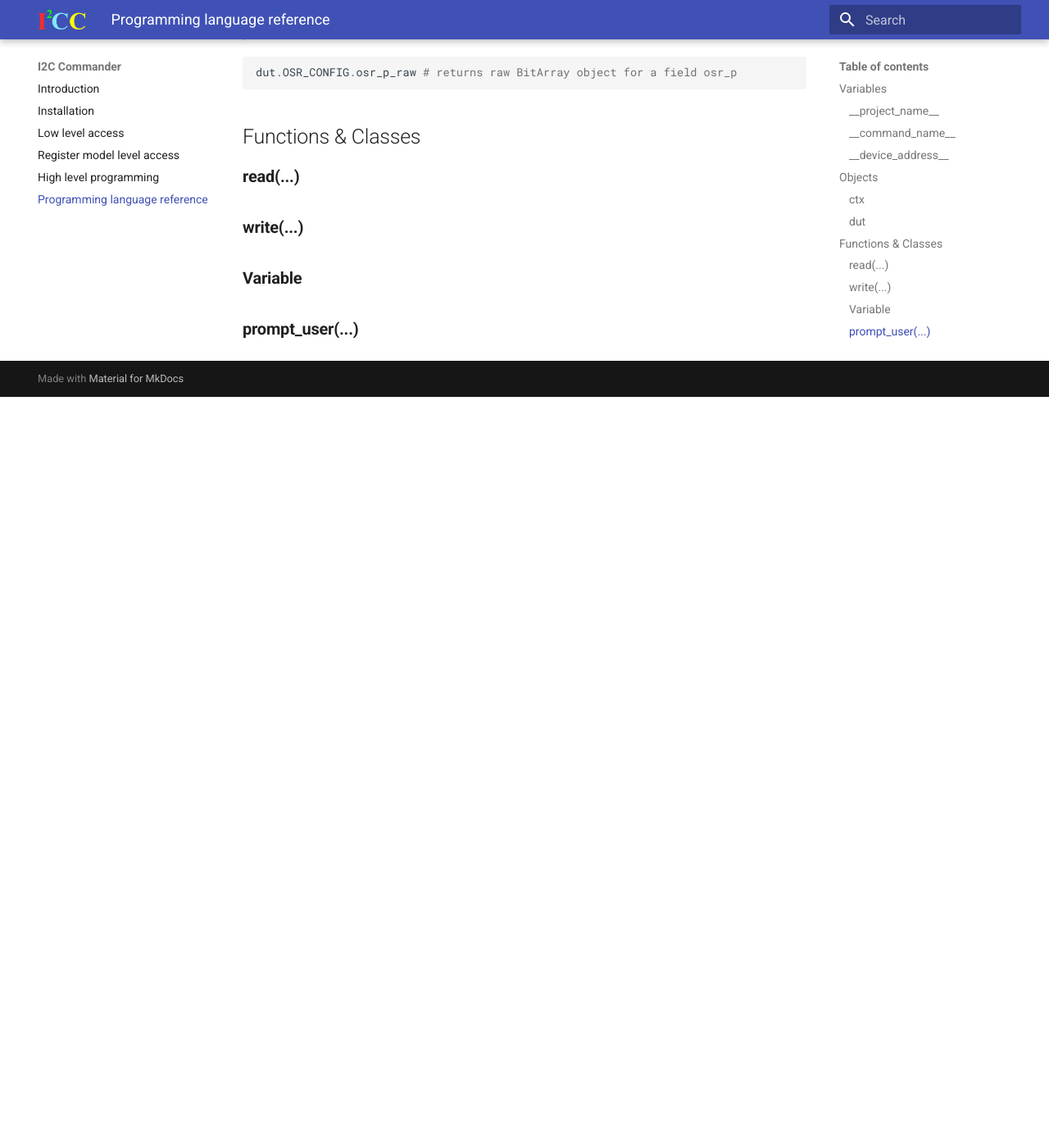
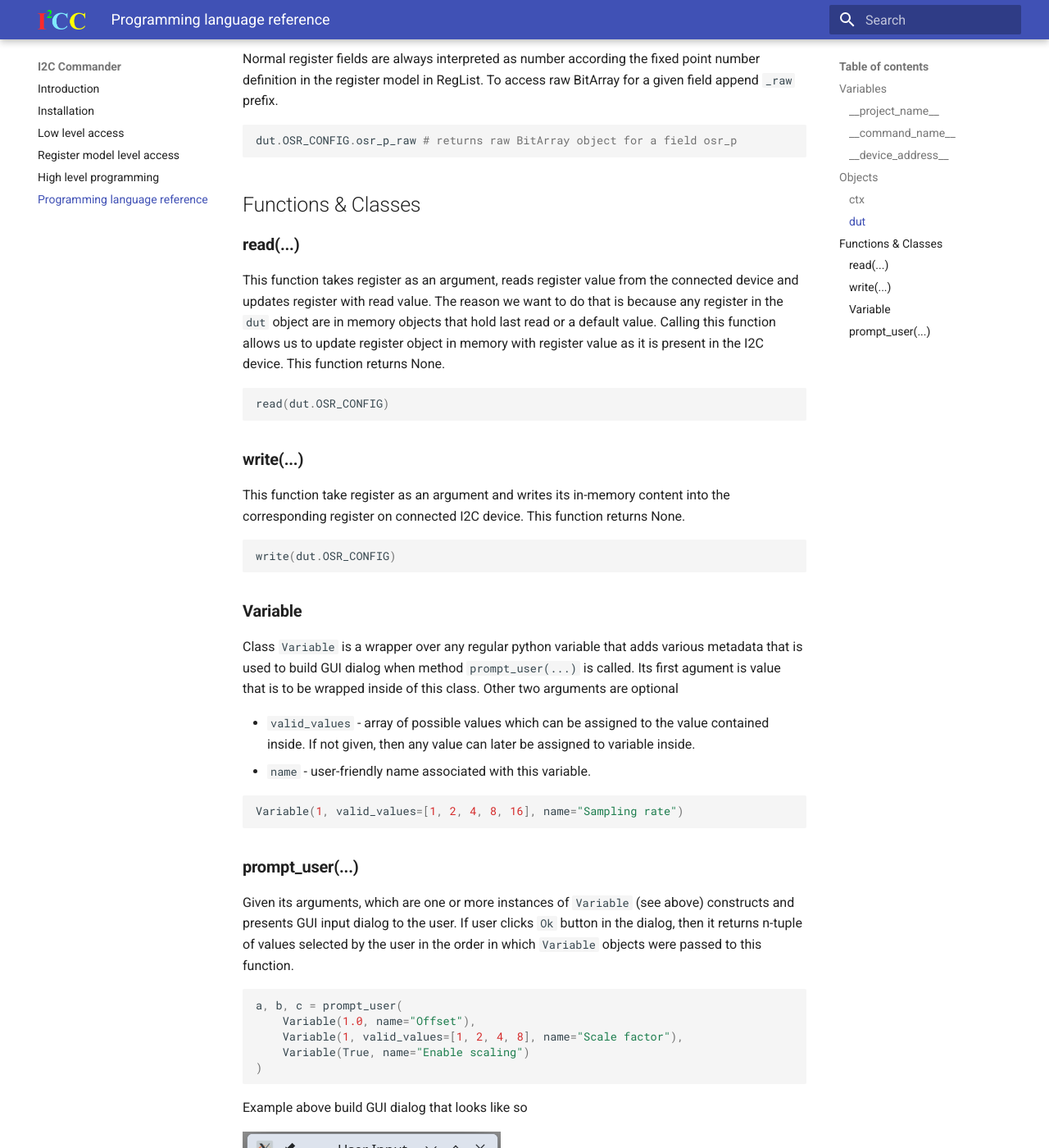
Before and after one commit to priimak/i2cc, an MkDocs documentation site: the page built from docs/prog_ref.md, in a window 1280 px wide and 1400 px high, scrolled down 1217 px. Shown: the whole window at 82% size. Built offline with MkDocs 1.6.1 and Material for MkDocs 9.7.7, drawn with Linux system fonts in a browser that asks for light colours; before the commit the page ends 1701 px from its top, so only the background shows below that; some of the changed text lies outside the part shown.

Commit message:
More docs

````diff
--- a/docs/prog_ref.md
+++ b/docs/prog_ref.md
@@ -1,3 +1,5 @@
+from tkinter import Variablefrom tkinter import Variablefrom tkinter import Variablefrom tkinter import Variable
+
 # Programming language reference
 
 Language used in the code for custom commands is Python 3.13. Below we describe in
@@ -53,8 +55,56 @@
 
 ### **read(...)**
 
+This function takes register as an argument, reads register value from the connected device
+and updates register with read value. The reason we want to do that is because any register
+in the `dut` object are in memory objects that hold last read or a default value. Calling this
+function allows us to update register object in memory with register value as it is present
+in the I2C device. This function returns None.
+
+```python
+read(dut.OSR_CONFIG)
+```
+
+
 ### **write(...)**
+
+This function take register as an argument and writes its in-memory content into the
+corresponding register on connected I2C device. This function returns None.
+
+```python
+write(dut.OSR_CONFIG)
+```
 
 ### **Variable**
 
+Class `Variable` is a wrapper over any regular python variable that adds various metadata
+that is used to build GUI dialog when method `prompt_user(...)` is called. Its first
+agument is value that is to be wrapped inside of this class. Other two arguments
+are optional
+
+* `valid_values` - array of possible values which can be assigned to the value contained
+    inside. If not given, then any value can later be assigned to variable inside.
+* `name` - user-friendly name associated with this variable.
+
+```python
+Variable(1, valid_values=[1, 2, 4, 8, 16], name="Sampling rate")
+```
+
 ### **prompt_user(...)**
+
+Given its arguments, which are one or more instances of `Variable` (see above) constructs
+and presents GUI input dialog to the user. If user clicks `Ok` button in the dialog, then it
+returns n-tuple of values selected by the user in the order in which `Variable` objects
+were passed to this function.
+
+```python
+a, b, c = prompt_user(
+    Variable(1.0, name="Offset"),
+    Variable(1, valid_values=[1, 2, 4, 8], name="Scale factor"),
+    Variable(True, name="Enable scaling")
+)
+```
+
+Example above build GUI dialog that looks like so
+
+![](images/prompt-user-example.png)
````
Also changed, not shown: docs/images/prompt-user-example.png (added).
